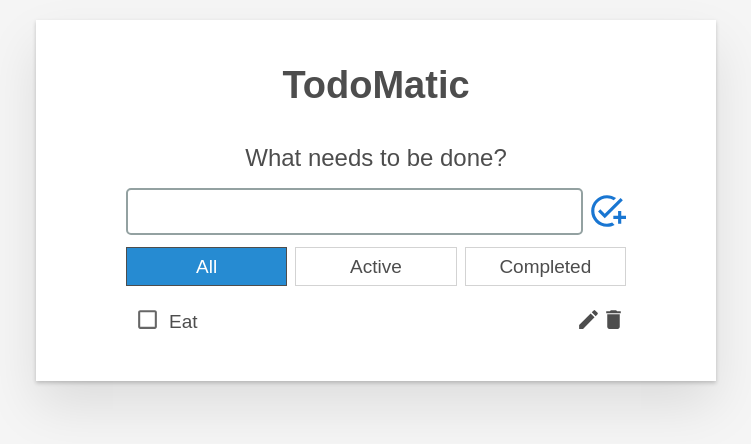
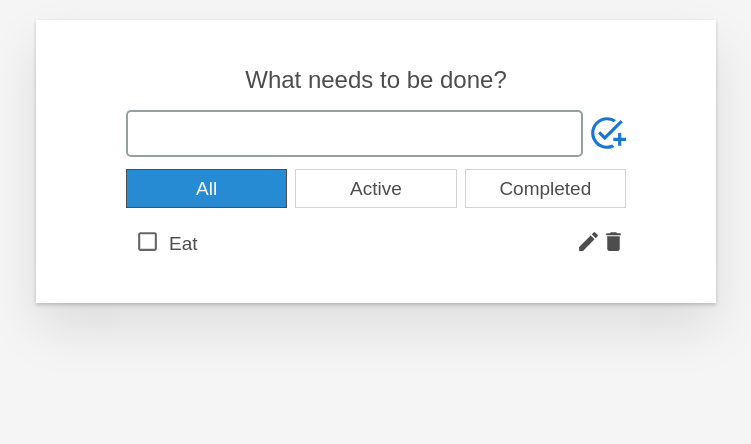
Before and after one commit to monji05/react_todo, a React (Create React App) app: page / in a window 1280 px wide. Shown: the top 444 px of the page, without its empty margins (264-1015 px from the left). Built offline with nearby package versions, Linux system fonts and the light colour scheme.

Commit message:
使用していないクラスを削除、タスク間の高さを修正

```diff
--- a/src/App.tsx
+++ b/src/App.tsx
@@ -110,13 +110,12 @@ function App() {
 
   return (
     <div className="todoapp stack-large">
-      <h1>TodoMatic</h1>
       <Form addTask={addTask} />
       <div className="filters btn-group stack-exception">
         {categoryList}
       </div>
       <ul
-        className="todo-list stack-large stack-exception"
+        className="stack-large stack-exception"
       >
         {todoList}
       </ul>
--- a/src/index.css
+++ b/src/index.css
@@ -158,7 +158,7 @@ body {
     margin-bottom: 1.4rem;
   }
   .stack-large > * + * {
-    margin-top: 2.8rem;
+    margin-top: 0.5rem;
   }
 }
 
@@ -268,6 +268,7 @@ body {
 .todo-view {
   display: flex;
   justify-content: space-between;
+  padding-top: 0;
 }
 
 .icon-group {
```
